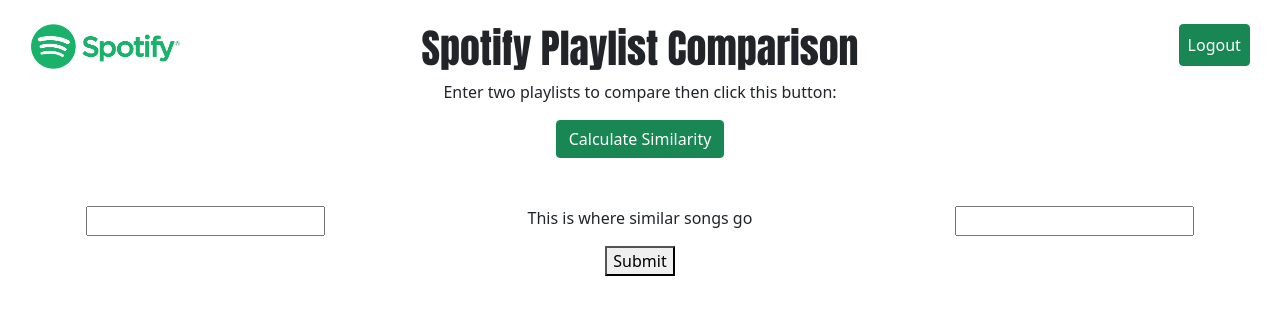
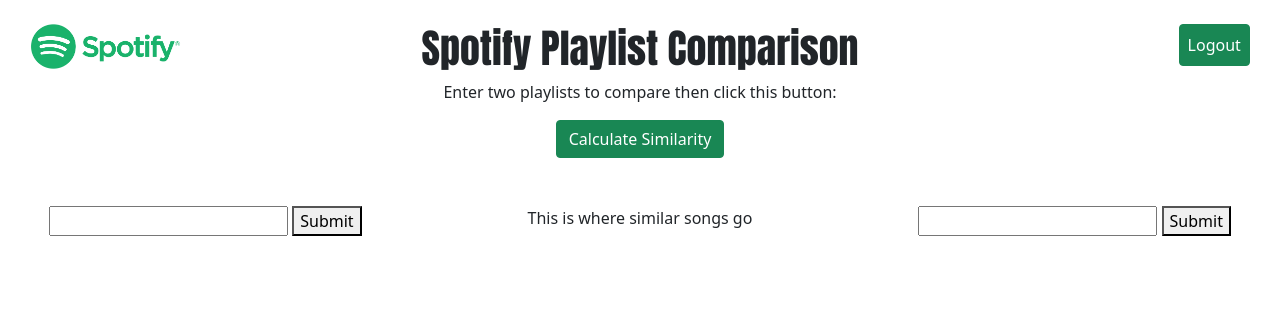
Before and after one commit to colinruiz/spotplaycompapp, a Django app: page /form/ in a window 1280 px wide. Shown: the top 315 px of the page. Run offline with Django 4.2, Linux system fonts and the light colour scheme; some libraries are stand-ins or nearby versions; some web fonts are replaced.

Commit message:
first merge didn't work

```diff
--- a/comparison/templates/success.html
+++ b/comparison/templates/success.html
@@ -71,6 +71,7 @@
                 <form id = "formone" method="POST" action="{% url 'form' %}">
                     {% csrf_token %}
                     <input type="text" name="playlist_id1">
+                    <button id="submit-btn-one" type="submit">Submit</button>
                     {% comment %} <button type="submit">Submit</button> {% endcomment %}
                 </form>
             </div>
@@ -81,21 +82,23 @@
                 <form id = "formsecond" method="POST" action="{% url 'formtwo' %}">
                     {% csrf_token %}
                     <input type="text" name="playlist_id2">
+                    <button id="submit-btn-two" type="submit">Submit</button>
                 </form>
             </div>
         </div>
-        <div class="row">
+        {% comment %} <div class="row">
             <div class="col-12 d-flex justify-content-center">
                 <button id="submit-btn" type="submit">Submit</button>
             </div>
-        </div>
+        </div> {% endcomment %}
     </div>
     <script>
-        document.getElementById("submit-btn").addEventListener("click", function() {
+        document.getElementById("submit-btn-one").addEventListener("click", function() {
             document.getElementById("formone").submit();
         });
-        document.getElementById("formone").addEventListener("submit", function() {
-            document.getElementById("formsecond").submit();
+
+        document.getElementById("submit-btn-two").addEventListener("click", function() {
+            document.getElementById("formtwo").submit();
         });
     </script>
     <br>
--- a/playlist_id1.txt
+++ b/playlist_id1.txt
@@ -1 +1 @@
-www
+test1
--- a/playlist_id2.txt
+++ b/playlist_id2.txt
@@ -1 +1 @@
-wwww
+test2
```
Also changed, not shown: comparison/views.py (+36 -31 lines), 1 other file.
